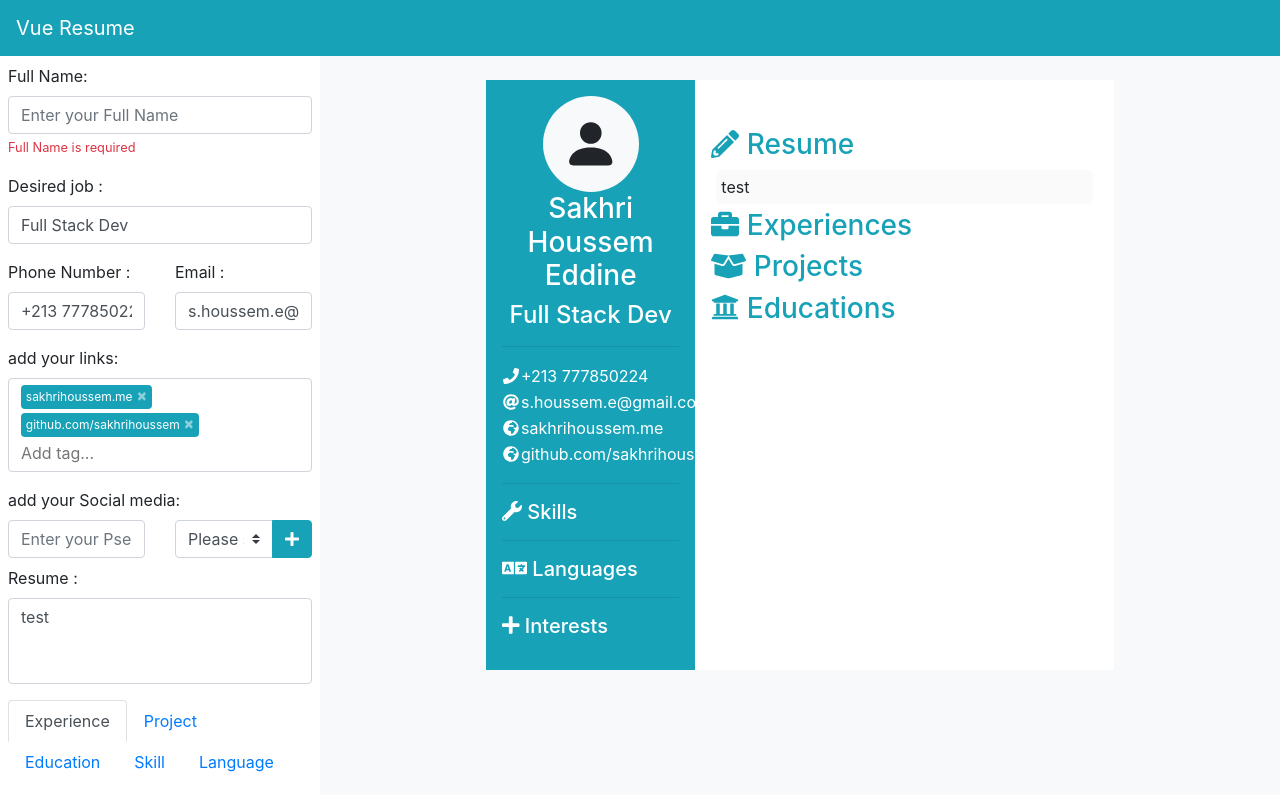
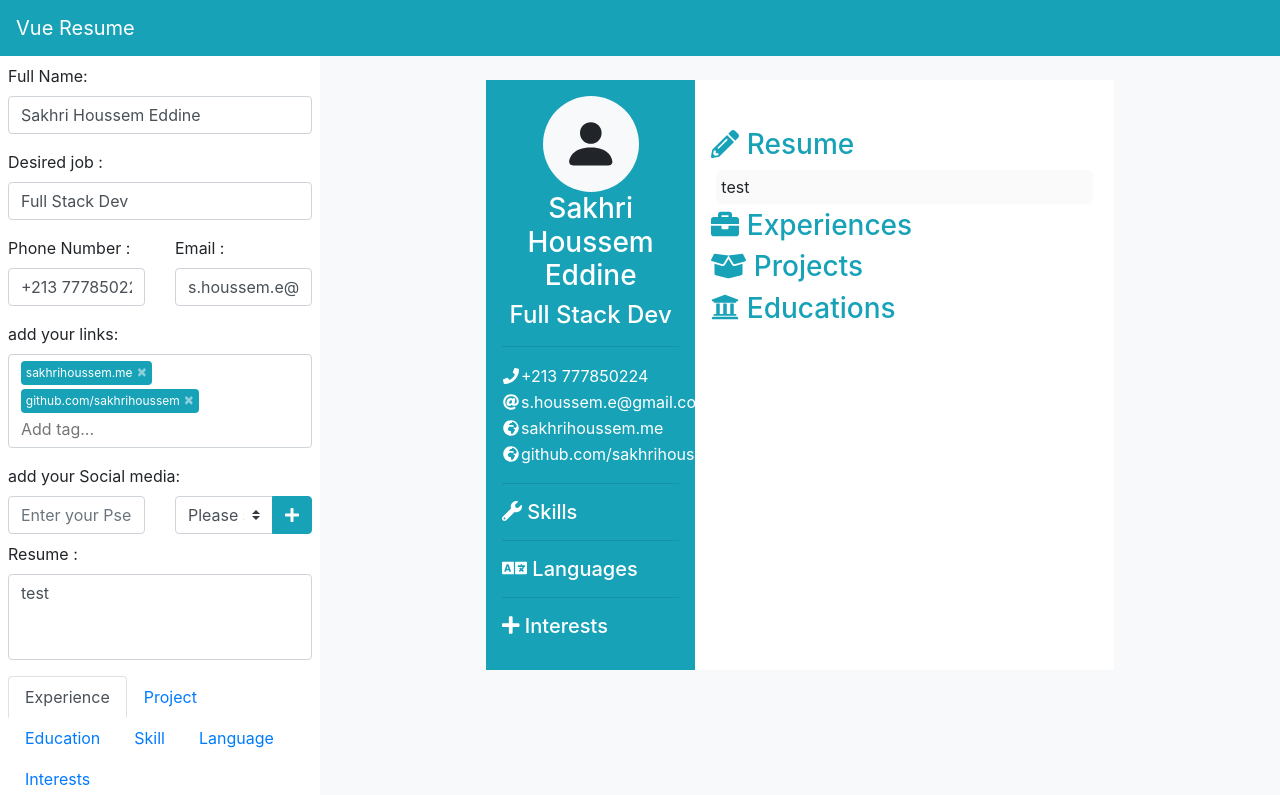
Before and after one commit to SakhriHoussem/vue-resume, a Vue app: page / in a window 1280 px wide. Shown: the top 795 px of the page. Built offline with nearby package versions, Linux system fonts and the light colour scheme; what vue2-datepicker would draw is missing.

Commit message:
unistall vuelidate and install veelidate
validate the fullName and job using veelidate

```diff
--- a/package.json
+++ b/package.json
@@ -16,9 +16,9 @@
     "bootstrap-vue": "^2.8.0",
     "core-js": "^3.6.4",
     "date-fns": "^1.30.1",
+    "vee-validate": "^3.2.5",
     "vue": "^2.6.11",
     "vue2-datepicker": "^3.4.1",
-    "vuelidate": "^0.7.5",
     "vuex": "^3.1.3"
   },
   "devDependencies": {
--- a/src/components/form/fullName.vue
+++ b/src/components/form/fullName.vue
@@ -3,42 +3,35 @@
             label="Full Name:"
             label-for="full-name"
     >
+        <ValidationProvider rules="alpha|min:4" v-slot="{ errors }">
             <b-form-input
-                :class="{ 'is-invalid' : $v.fullName.$error}"
-                v-model.trim="$v.fullName.$model"
+                    :class="{ 'is-invalid' : errors[0] }"
+                    :value="form.fullName"
                     @input="updateFullName"
                     id="full-name"
                     type="text"
                     required
                     placeholder="Enter your Full Name"
             ></b-form-input>
-        <small class="text-danger" v-if="!$v.fullName.required">Full Name is required</small>
-        <small class="text-danger" v-if="!$v.fullName.minLength">Full Name must have at least {{$v.fullName.$params.minLength.min}} letters.</small>
+            <small class="text-danger">{{ errors[0] }}</small>
+        </ValidationProvider>
     </b-form-group>
 </template>
 <script>
     import { mapState } from 'vuex'
-    import { required, minLength, alpha } from 'vuelidate/lib/validators'
+    import { extend } from 'vee-validate';
+    import { min, alpha_spaces } from 'vee-validate/dist/rules';
+    extend('alpha', alpha_spaces);
+    extend('min', min);
 
     export default {
         name: 'fullName',
-        data() {
-            return {
-                fullName: ""
-            }
-        },
         computed: {
             ...mapState([
                 'form'
             ]),
         },
-        validations: {
-            fullName: {
-                    alpha,
-                    required,
-                    minLength: minLength(4)
-            }
-        },
+
         methods : {
             updateFullName(e) {
                 //todo: add validation
--- a/src/components/form/job.vue
+++ b/src/components/form/job.vue
@@ -3,7 +3,9 @@
             label="Desired job :"
             label-for="desired-job"
     >
+        <ValidationProvider rules="alpha|min:4" v-slot="{ errors }">
             <b-form-input
+                    :class="{ 'is-invalid' : errors[0] }"
                     id="desired-job"
                     :value="form.job"
                     @input="updatJob"
@@ -11,10 +13,16 @@
                     required
                     placeholder="Enter your Desired Job"
             ></b-form-input>
+            <small class="text-danger">{{ errors[0] }}</small>
+        </ValidationProvider>
     </b-form-group>
 </template>
 <script>
     import { mapState } from 'vuex'
+    import { extend } from 'vee-validate';
+    import { min, alpha } from 'vee-validate/dist/rules';
+    extend('alpha', alpha);
+    extend('min', min);
 
     export default {
         name: 'job',
--- a/src/main.js
+++ b/src/main.js
@@ -4,7 +4,7 @@ import App from './App.vue';
 import store from './store.js';
 import { BootstrapVue } from 'bootstrap-vue'
 import DatePicker from 'vue2-datepicker';
-import Vuelidate from 'vuelidate'
+import { ValidationProvider } from 'vee-validate';
 import { library } from '@fortawesome/fontawesome-svg-core'
 import { FontAwesomeIcon } from '@fortawesome/vue-fontawesome'
 import { faFacebook, faInstagram, faLinkedinIn} from '@fortawesome/free-brands-svg-icons'
@@ -36,12 +36,12 @@ library.add(  faPhone,
               faPlus
 );
 Vue.component('font-awesome-icon', FontAwesomeIcon);
+Vue.component('ValidationProvider', ValidationProvider);
 // Install BootstrapVue
 Vue.use(BootstrapVue);
 // Optionally install the BootstrapVue icon components plugin
 Vue.use(Vuex);
 Vue.use(DatePicker);
-Vue.use(Vuelidate);
 //you need to import the CSS manually (in case you want to override it)
 
 import 'bootstrap/dist/css/bootstrap.css'
```
Also changed, not shown: 1 other file (tests, documents, lock files or other folders). Lines whose indentation alone changed are shown as unchanged.
